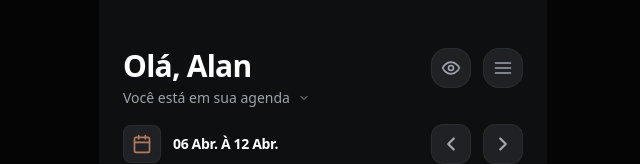
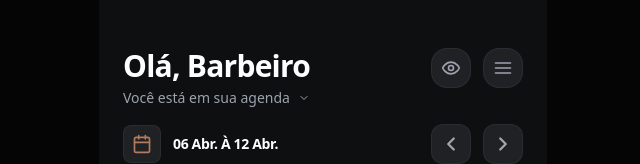
Before and after one commit to JoaozinDaprogramacao/barbercenter, a Next.js app: page /admin in a window 1280 px wide. Shown: the top 164 px of the page, without its empty margins (317-957 px from the left). Built offline with nearby package versions, Linux system fonts and the light colour scheme; no server answers.

Commit message:
crud completo do user e barber e uso do nome e n mais mock

```diff
--- a/src/app/admin/page.tsx
+++ b/src/app/admin/page.tsx
@@ -2,6 +2,7 @@
 
 import { useState } from "react";
 import { useRouter } from "next/navigation";
+import { useSession } from "next-auth/react"; // <-- 1. Importamos o useSession
 import { DashboardHeader } from "@/components/admin/dashboard/DashboardHeader";
 import { WeeklyCalendar } from "@/components/admin/dashboard/WeeklyCalendar";
 import { SummaryCards } from "@/components/admin/dashboard/SummaryCards";
@@ -50,6 +51,14 @@ const MOCK_STATS: Record<string, { todayRevenue: string; todayCount: number }> =
 
 export default function BarberDashboard() {
     const router = useRouter();
+
+    const { data: session, status } = useSession();
+    // 3. Pegamos apenas o primeiro nome (ou mostramos "Barbeiro" enquanto carrega)
+    const firstName = status === "loading"
+        ? "..."
+        : session?.user?.name
+            ? session.user.name.split(' ')[0]
+            : "Barbeiro";
     const [isSidebarOpen, setIsSidebarOpen] = useState(false);
     const [showValues, setShowValues] = useState(true);
     const [isCalendarOpen, setIsCalendarOpen] = useState(false);
@@ -85,19 +94,17 @@ export default function BarberDashboard() {
     };
 
     return (
-        // Alterado de h-[100dvh] e overflow-hidden para min-h-screen
         <main className="min-h-screen w-full flex flex-col bg-background max-w-md mx-auto relative font-sans">
             <Sidebar isOpen={isSidebarOpen} onClose={() => setIsSidebarOpen(false)} />
 
             <DashboardHeader
-                userName="Alan"
+                userName={firstName} // <-- 4. Passamos a variável dinâmica aqui!
                 showValues={showValues}
                 onToggleValues={() => setShowValues(!showValues)}
                 onOpenMenu={() => setIsSidebarOpen(true)}
                 onOpenSchedule={() => { }}
             />
 
-            {/* Removido o overflow-y-auto e no-scrollbar para o scroll ser nativo da página inteira */}
             <div className="flex-1 pb-24">
                 <WeeklyCalendar
                     days={weekDays}
--- a/src/app/layout.tsx
+++ b/src/app/layout.tsx
@@ -1,6 +1,7 @@
 import type { Metadata } from "next";
 import { Geist, Geist_Mono } from "next/font/google";
 import "./globals.css";
+import { AuthProvider } from "@/components/providers/AuthProvider";
 
 const geistSans = Geist({
   variable: "--font-geist-sans",
@@ -13,8 +14,8 @@ const geistMono = Geist_Mono({
 });
 
 export const metadata: Metadata = {
-  title: "Create Next App",
-  description: "Generated by create next app",
+  title: "InBarber | Admin",
+  description: "Sistema completo de gestão e agendamento para barbearias.",
 };
 
 export default function RootLayout({
@@ -24,10 +25,14 @@ export default function RootLayout({
 }>) {
   return (
     <html
-      lang="en"
+      lang="pt-BR"
       className={`${geistSans.variable} ${geistMono.variable} h-full antialiased`}
     >
-      <body className="min-h-full flex flex-col">{children}</body>
+      <body className="min-h-full flex flex-col">
+        <AuthProvider>
+          {children}
+        </AuthProvider>
+      </body>
     </html>
   );
 }
--- a/src/components/admin/Sidebar.tsx
+++ b/src/components/admin/Sidebar.tsx
@@ -2,7 +2,7 @@
 
 import Link from "next/link";
 import { usePathname } from "next/navigation";
-import { signOut } from "next-auth/react"; // <-- Importamos o signOut do NextAuth
+import { signOut, useSession } from "next-auth/react"; // <-- Adicionamos o useSession aqui
 import {
   CalendarDays,
   BarChart3,
@@ -21,6 +21,17 @@ interface SidebarProps {
 export const Sidebar = ({ isOpen, onClose }: SidebarProps) => {
   const pathname = usePathname();
 
+  // 1. Puxamos a sessão do usuário logado
+  const { data: session, status } = useSession();
+
+  // 2. Formatamos o nome e a função (Role)
+  const userName = status === "loading" ? "..." : session?.user?.name || "Usuário";
+  const userRole = status === "loading"
+    ? "..."
+    : session?.user?.role === "OWNER"
+      ? "Administrador"
+      : "Barbeiro"; // Caso no futuro você adicione funcionários
+
   const menuItems = [
     { name: "Agenda", icon: <CalendarDays size={22} />, href: "/admin" },
     { name: "Faturamento", icon: <BarChart3 size={22} />, href: "/admin/analytics" },
@@ -28,8 +39,7 @@ export const Sidebar = ({ isOpen, onClose }: SidebarProps) => {
   ];
 
   const handleLogout = async () => {
-    onClose(); // Fecha a sidebar visualmente para não ficar "agarrada"
-    // Executa o logout no NextAuth e manda o usuário de volta para a raiz (login)
+    onClose();
     await signOut({ callbackUrl: "/" });
   };
 
@@ -65,11 +75,13 @@ export const Sidebar = ({ isOpen, onClose }: SidebarProps) => {
             <div className="w-12 h-12 rounded-2xl bg-accent/10 border border-accent/20 flex items-center justify-center text-accent">
               <User size={24} />
             </div>
-            <div className="flex-1">
-              <p className="text-white font-bold text-sm">Alan Gonçalves</p>
-              <p className="text-white/30 text-[10px] uppercase font-black tracking-widest">Administrador</p>
+            <div className="flex-1 overflow-hidden">
+              {/* 3. Injetamos o nome dinâmico com truncate para não quebrar o layout se o nome for gigante */}
+              <p className="text-white font-bold text-sm truncate">{userName}</p>
+              {/* 4. Injetamos o cargo dinâmico */}
+              <p className="text-white/30 text-[10px] uppercase font-black tracking-widest">{userRole}</p>
             </div>
-            <ChevronRight size={16} className="text-white/10" />
+            <ChevronRight size={16} className="text-white/10 shrink-0" />
           </div>
         </div>
 
--- /dev/null
+++ b/src/components/providers/AuthProvider.tsx
@@ -0,0 +1,6 @@
+"use client";
+import { SessionProvider } from "next-auth/react";
+
+export const AuthProvider = ({ children }: { children: React.ReactNode }) => {
+  return <SessionProvider>{children}</SessionProvider>;
+};
```
